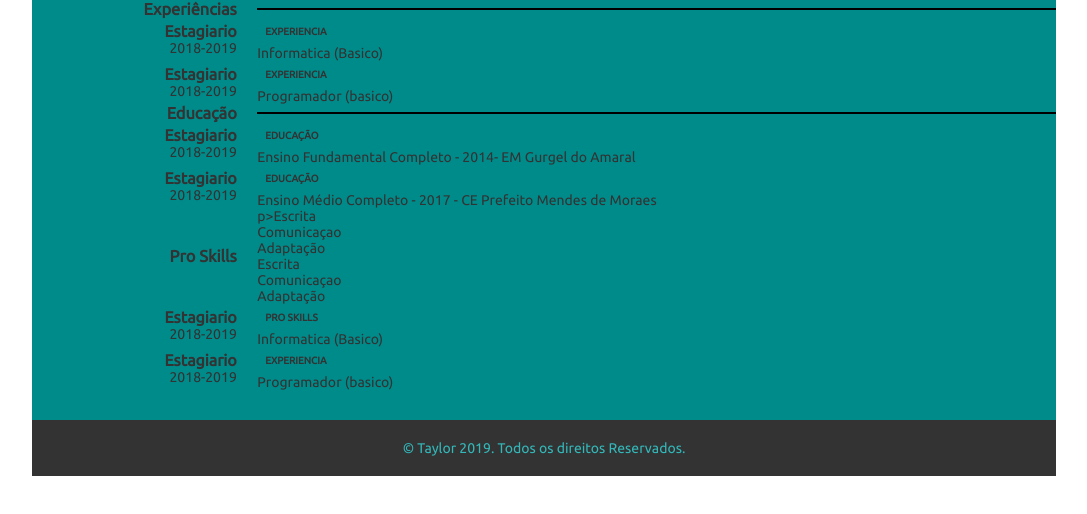
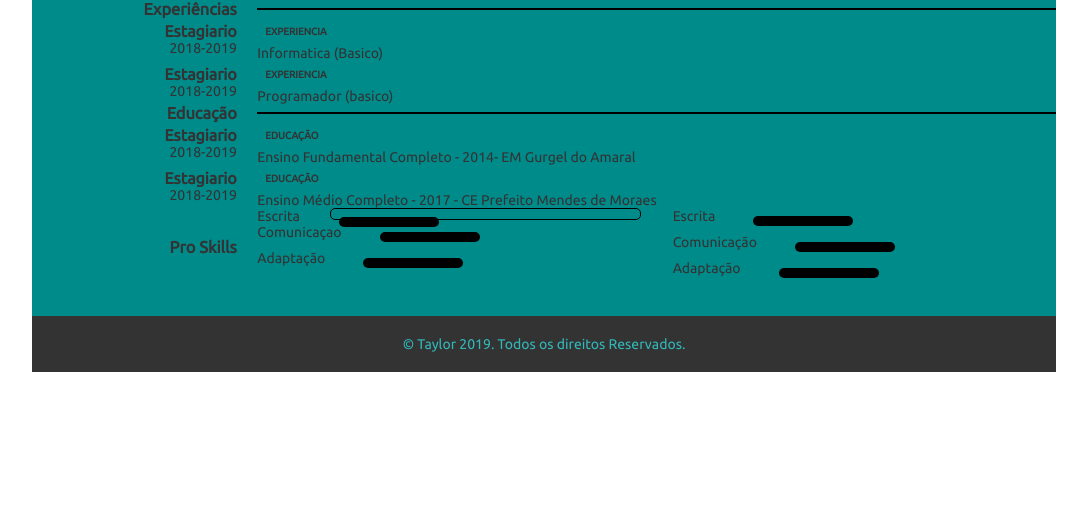
Before and after one commit to Tayllorsouza/novo-curriculo, a plain HTML site: page index.html in a window 1280 px wide. Shown: the part 198-712 px from the top of the page, without its empty margins (96-1183 px from the left). Drawn offline with Linux system fonts and the light colour scheme.

Commit message:
editado com barra

```diff
--- a/css/estilo.css
+++ b/css/estilo.css
@@ -71,6 +71,7 @@ a{
     font-size: 21px;
     text-transform: uppercase;
     margin-bottom: 30px;
+
 }
 .subitle{
     font-size: 10px;
@@ -95,3 +96,51 @@ a{
 hr{
 border:   1px  black solid;
 }
+.borda-barra{
+    height: 10px;
+    width: 100%;
+    border: 1px black solid;
+    border-radius: 5px;
+}
+.habilidades{
+    display: flex;
+    justify-content: space-between;
+}
+.barra{
+
+    height: 10px;
+    background: #000000;
+    margin: 8px;
+    border-radius: 10px;
+}
+.skill{
+    width: 48%;
+
+
+}
+.skill div{
+    display: flex;
+
+
+}
+.skill div span{
+    margin-right: 30px;
+}
+.habilidade-100{
+width: 100px;
+}
+.habilidade-90{
+width: 90px;
+}
+.habilidade-80{
+width: 80px;
+}
+.habilidade-70{
+width: 70px;
+}
+.habilidade-60{
+width: 60px;
+}
+.habilidade-50{
+width: 50px;
+}
--- a/index.html
+++ b/index.html
@@ -123,45 +123,38 @@
                     <div class="direita habilidades">
 
                         <div class="skill">
-                                p>Escrita</p>
-                                <p>Comunicaçao</p>
-                                <p>Adaptação</p>
+                            <div>
+                                <span>Escrita</span>
+                                <div class="borda-barra">
+                                <div class="habilidade-100 barra"></div>
+                                </div>
+                            </div>
+                            <div>
+                                <span>Comunicaçao</span>
+                                <div class="habilidade-100 barra"></div>
+                            </div>
+                            <div>
+                                <span>Adaptação</span>
+                                <div class="habilidade-100 barra"></div>
+                            </div>
                         </div>
                         <div class="skill">
-                            <p>Escrita</p>
-                            <p>Comunicaçao</p>
-                            <p>Adaptação</p>
+                            <div>
+                                <span>Escrita</span>
+                                <div class="habilidade-100 barra"></div>
+                            </div>
+                            <div>
+                                <span>Comunicação</span>
+                                <div class="habilidade-100 barra"></div>
+                            </div>
+                            <div>
+                                <span>Adaptação</span>
+                                <div class="habilidade-100 barra"></div>
                             </div>
                         </div>
                     </div>
                 </div>
-            <div class="experiencias">
-                <div class="experiencia">
-                    <div class="esquerda">
-                        <h4 class="subtitulo-sessao">Estagiario</h4>
-                        <p>2018-2019</p>
             </div>
-                    <div class="direita">
-                        <p>
-                            <h5 class="subitle">Pro skills</h5>
-                            Informatica (Basico)
-                        </p>
-                    </div>
-                </div>
-
-                <div class="experiencia">
-                    <div class="esquerda">
-                        <h4 class="subtitulo-sessao">Estagiario</h4>
-                        <p>2018-2019</p>
-                    </div>
-                    <div class="direita">
-                        <p>
-                            <h4 class="subitle">Experiencia</h4>
-                            Programador (basico)
-                        </p>
-                    </div>
-                </div>
-
 
 
 
```
Lines whose indentation alone changed are shown as unchanged.
